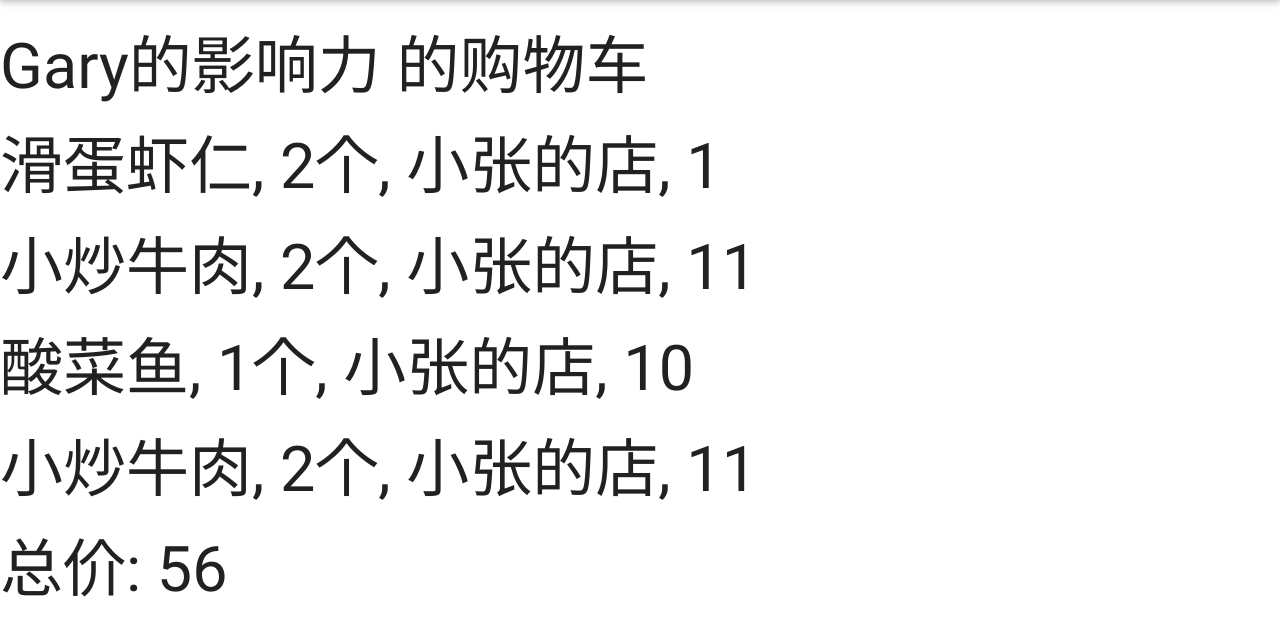
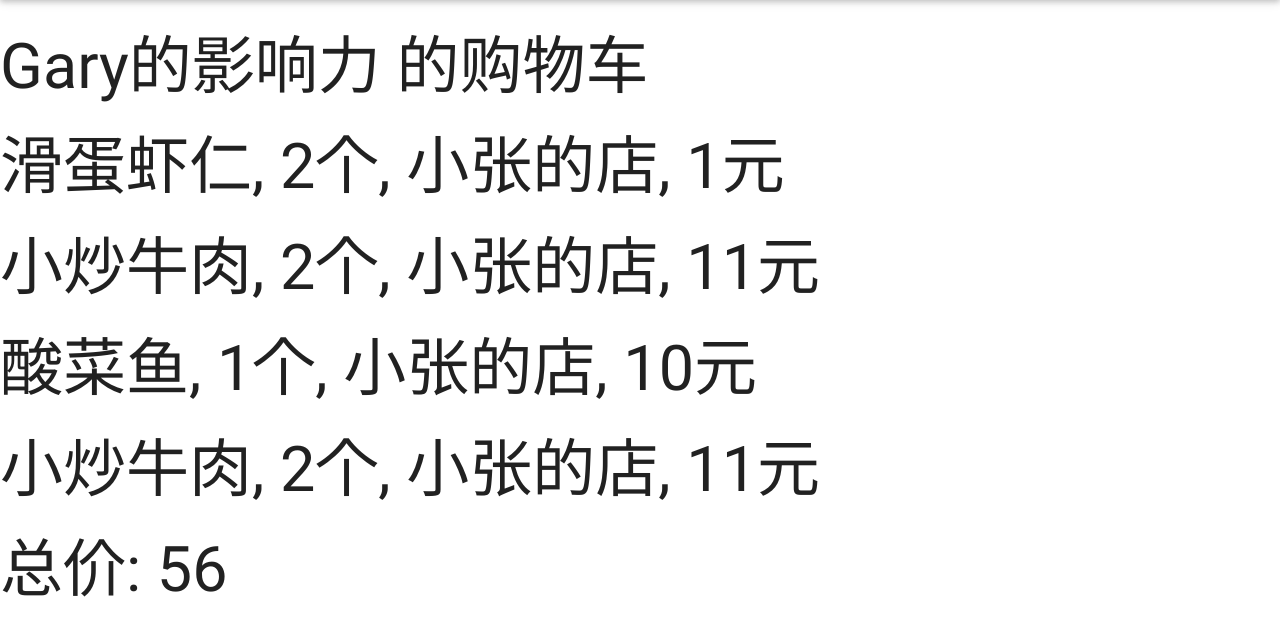
Before and after one commit to garyelephant/delicious, a Django app: page /food/cart/ in a window 1280 px wide. Shown: the part 64-700 px from the top of the page. Run offline with Django 3.2, Linux system fonts and the light colour scheme; data comes from the database, SQL or seed files in the repository; both versions use the stored data as it was after the commit; some libraries are stand-ins or nearby versions.

Commit message:
update cart html

```diff
--- a/food/templates/food/cart.html
+++ b/food/templates/food/cart.html
@@ -52,7 +52,7 @@
 </nav>
 <h1>{{ user }} 的购物车</h1>
 {% for order in orders %}
-<h1>{{ order.price.tweet.title }}, {{ order.number }}个, {{ order.price.supplier.name }}, {{ order.price.value }}</h1>
+<h1>{{ order.price.tweet.title }}, {{ order.number }}个, {{ order.price.supplier.name }}, {{ order.price.value }}元</h1>
 {% endfor %}
 <h1>总价: {{ total }}</h1>
 
```
Also changed, not shown: db.sqlite3.
